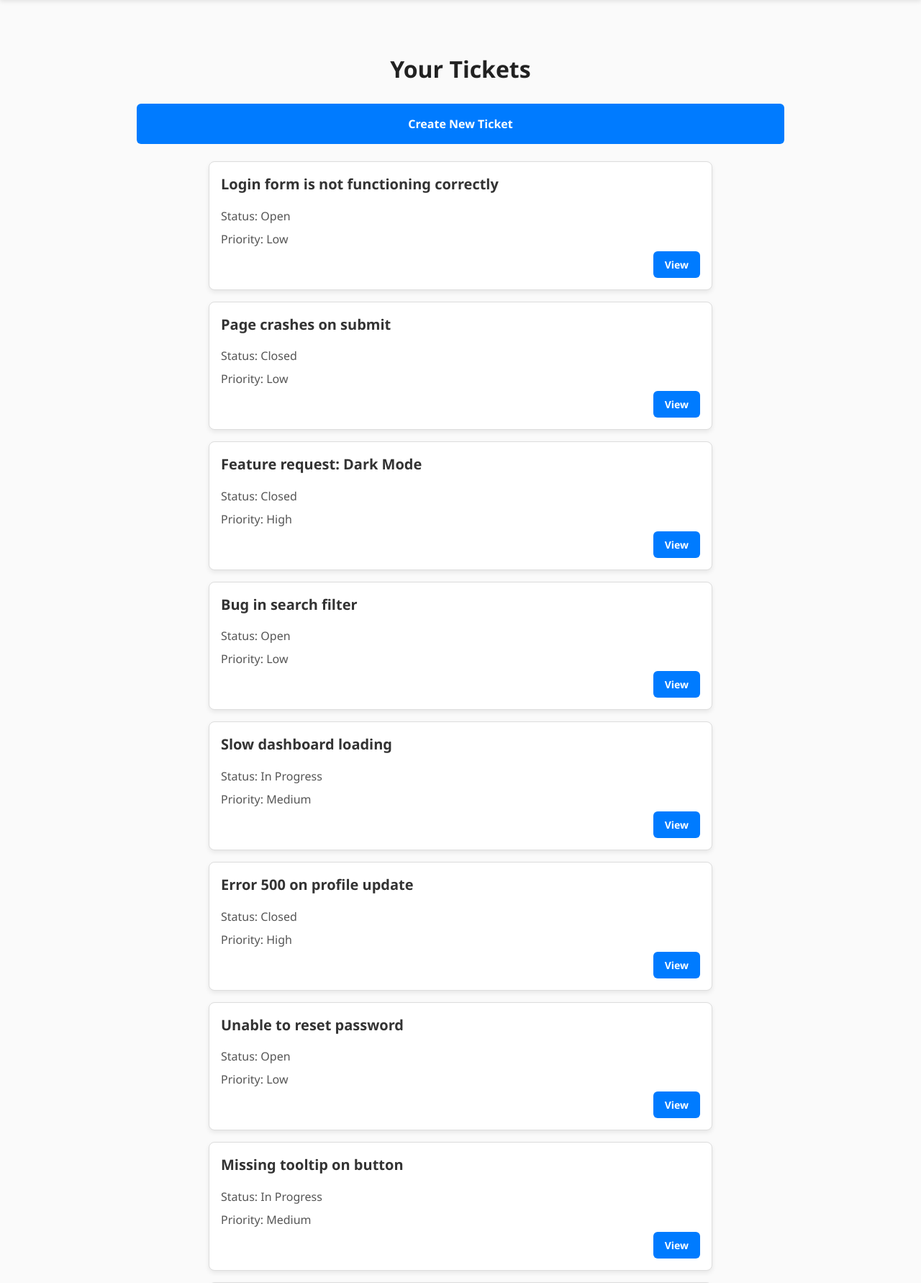
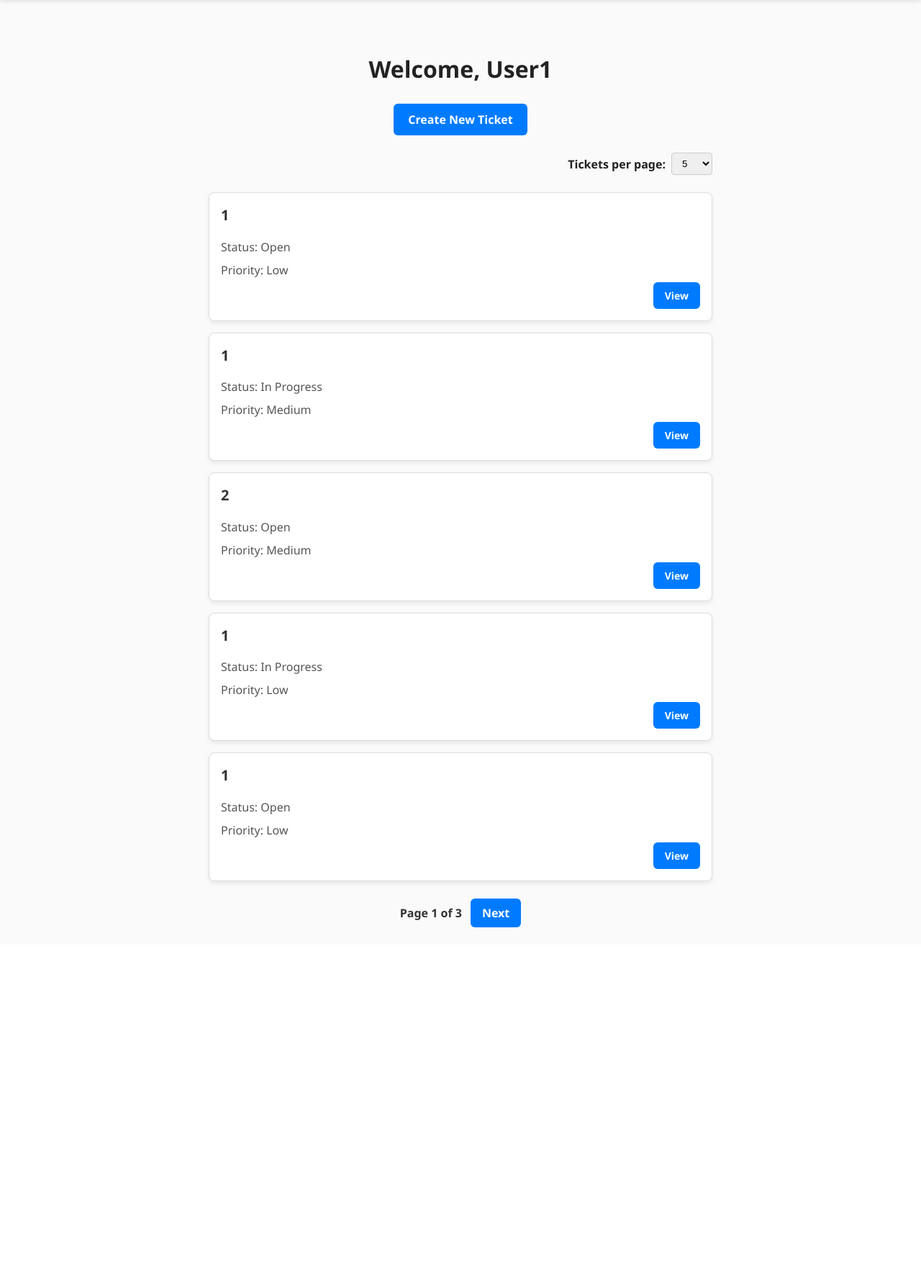
Before and after one commit to rcsgrv/HelpDeskTicketingSystem, a Flask app: page / in a window 1280 px wide. Shown: the part 58-1840 px from the top of the page at 72% size. After the commit the page ends 1346 px from the top, so only its background shows below. Run offline with Flask 3, Linux system fonts and the light colour scheme; a user stored in the database is signed in.

Commit message:
Added pagination. Added the ability for forms to retain inputted information if validation fails. Altered SCSS to make pagination look better on the page. Altered SCSS to fix the width of the create new ticket button.

```diff
--- a/HelpDeskTicketingSystem/static/main.css
+++ b/HelpDeskTicketingSystem/static/main.css
@@ -67,11 +67,9 @@
   margin: 0;
   padding: 0;
 }
-
 .navbar-links li {
   margin-left: 16px;
 }
-
 .navbar-links a {
   display: block;
   padding: 14px 16px;
@@ -81,7 +79,6 @@
   border-radius: 4px;
   transition: background-color 0.2s;
 }
-
 .navbar-links a:hover {
   background-color: #0056b3;
 }
@@ -143,6 +140,84 @@
 .form textarea {
   min-height: 100px;
   resize: vertical;
+}
+
+.create-ticket-wrapper {
+  text-align: center;
+  margin: 24px 0;
+}
+
+.btn-new-ticket {
+  display: inline-block;
+  background-color: #007bff;
+  color: #fff;
+  padding: 10px 20px;
+  font-size: 1rem;
+  font-weight: 600;
+  border: none;
+  border-radius: 6px;
+  cursor: pointer;
+  transition: background-color 0.2s ease;
+}
+.btn-new-ticket:hover, .btn-new-ticket:focus {
+  background-color: #0056b3;
+  color: #fff;
+  text-decoration: none;
+}
+
+.per-page-form-wrapper {
+  display: flex;
+  justify-content: flex-end;
+  max-width: 700px;
+  margin: 0 16px 0 100px;
+  padding: 0;
+}
+
+.per-page-form {
+  display: flex;
+  justify-content: flex-end;
+  align-items: center;
+  gap: 8px;
+  font-weight: 600;
+  margin: 0;
+  margin-left: 32px;
+}
+
+.per-page-form label {
+  margin: 0;
+  font-weight: 600;
+}
+
+.per-page-form select {
+  padding: 6px 10px;
+  border-radius: 4px;
+  border: 1px solid #ccc;
+}
+
+.pagination {
+  display: flex;
+  justify-content: center;
+  align-items: center;
+  gap: 12px;
+  margin-top: 24px;
+  font-weight: 600;
+  color: #333;
+  font-size: 1rem;
+}
+.pagination a.btn {
+  background-color: #007bff;
+  color: #fff;
+  padding: 8px 16px;
+  border-radius: 6px;
+  border: none;
+  font-weight: 700;
+  text-decoration: none;
+  cursor: pointer;
+  transition: background-color 0.2s;
+}
+.pagination a.btn:hover, .pagination a.btn:focus {
+  background-color: #0056b3;
+  outline: none;
 }
 
 .list-group {
--- a/HelpDeskTicketingSystem/static/main.scss
+++ b/HelpDeskTicketingSystem/static/main.scss
@@ -69,13 +69,12 @@
   list-style: none;
   margin: 0;
   padding: 0;
-}
 
-.navbar-links li {
+  li {
     margin-left: 16px;
   }
 
-.navbar-links a {
+  a {
     display: block;
     padding: 14px 16px;
     color: #fff;
@@ -83,10 +82,11 @@
     font-weight: 600;
     border-radius: 4px;
     transition: background-color 0.2s;
+
+    &:hover {
+      background-color: #0056b3;
     }
-
-.navbar-links a:hover {
-  background-color: #0056b3;
+  }
 }
 
 .alert {
@@ -150,6 +150,89 @@
   textarea {
     min-height: 100px;
     resize: vertical;
+  }
+}
+
+.create-ticket-wrapper {
+  text-align: center;
+  margin: 24px 0;
+}
+
+.btn-new-ticket {
+  display: inline-block;
+  background-color: #007bff;
+  color: #fff;
+  padding: 10px 20px;
+  font-size: 1rem;
+  font-weight: 600;
+  border: none;
+  border-radius: 6px;
+  cursor: pointer;
+  transition: background-color 0.2s ease;
+
+  &:hover,
+  &:focus {
+    background-color: #0056b3;
+    color: #fff;
+    text-decoration: none;
+  }
+}
+
+.per-page-form-wrapper {
+  display: flex;
+  justify-content: flex-end;
+  max-width: 700px;
+  margin: 0 16px 0 100px;
+  padding: 0;
+}
+
+.per-page-form {
+  display: flex;
+  justify-content: flex-end;
+  align-items: center;
+  gap: 8px;
+  font-weight: 600;
+  margin: 0;
+  margin-left: 32px;
+}
+
+.per-page-form label {
+  margin: 0;
+  font-weight: 600;
+}
+
+.per-page-form select {
+  padding: 6px 10px;
+  border-radius: 4px;
+  border: 1px solid #ccc;
+}
+
+.pagination {
+  display: flex;
+  justify-content: center;
+  align-items: center;
+  gap: 12px;
+  margin-top: 24px;
+  font-weight: 600;
+  color: #333;
+  font-size: 1rem;
+
+  a.btn {
+    background-color: #007bff;
+    color: #fff;
+    padding: 8px 16px;
+    border-radius: 6px;
+    border: none;
+    font-weight: 700;
+    text-decoration: none;
+    cursor: pointer;
+    transition: background-color 0.2s;
+
+    &:hover,
+    &:focus {
+      background-color: #0056b3;
+      outline: none;
+    }
   }
 }
 
@@ -260,7 +343,6 @@
   }
 }
 
-
 .ticket-card--details {
   background-color: #f9f9f9;
   padding: 2rem;
--- a/HelpDeskTicketingSystem/templates/home.html
+++ b/HelpDeskTicketingSystem/templates/home.html
@@ -1,18 +1,29 @@
 {% extends "base.html" %}
-{% block title %} Help Desk Home {% endblock %}
+{% block title %} Dashboard {% endblock %}
 
 {% block content %}
-  <h1 class="page-title">Your Tickets</h1>
+  <h1 class="page-title">Welcome, {{ user.forename }}</h1>
 
-  <div class="btn-group">
-    <a href="{{ url_for('tickets.create_ticket') }}" class="btn btn-primary">Create New Ticket</a>
+  <div class="create-ticket-wrapper">
+    <a href="{{ url_for('tickets.create_ticket') }}" class="btn btn-primary btn-new-ticket">Create New Ticket</a>
+  </div>
+
+  <div class="per-page-form-wrapper">
+  <form method="get" action="{{ url_for('home.home') }}" class="per-page-form">
+    <label for="per_page">Tickets per page:</label>
+    <select name="per_page" id="per_page" onchange="this.form.submit()">
+      {% for option in [5, 10, 15, 20] %}
+        <option value="{{ option }}" {% if per_page == option %}selected{% endif %}>{{ option }}</option>
+      {% endfor %}
+    </select>
+  </form>
   </div>
 
   <br>
 
-  {% if tickets %}
+  {% if tickets.items %}
     <div class="list-group">
-      {% for ticket in tickets %}
+      {% for ticket in tickets.items %}
         <div class="ticket-card ticket-card--list">
           <div class="ticket-content">
             <h2>{{ ticket.subject }}</h2>
@@ -23,6 +34,18 @@
         </div>
       {% endfor %}
     </div>
+
+    <div class="pagination">
+      {% if tickets.has_prev %}
+        <a href="{{ url_for('home.home', page=tickets.prev_num, per_page=per_page) }}" class="btn btn-secondary">Previous</a>
+      {% endif %}
+
+      Page {{ tickets.page }} of {{ tickets.pages }}
+
+      {% if tickets.has_next %}
+        <a href="{{ url_for('home.home', page=tickets.next_num, per_page=per_page) }}" class="btn btn-secondary">Next</a>
+      {% endif %}
+    </div>
   {% else %}
     <p class="no-tickets">No tickets are associated with this user.</p>
   {% endif %}
--- a/HelpDeskTicketingSystem/views/home.py
+++ b/HelpDeskTicketingSystem/views/home.py
@@ -1,4 +1,4 @@
-from flask import Blueprint, render_template
+from flask import Blueprint, render_template, request
 from flask_login import login_required, current_user
 from HelpDeskTicketingSystem.models.TicketModel import Ticket
 
@@ -7,8 +7,12 @@
 @home_bp.route('/')
 @login_required
 def home():
+    page = request.args.get('page', 1, type=int)
+    per_page = request.args.get('per_page', 5, type=int)
+
     if current_user.account_type == 'admin':
-        tickets = Ticket.query.all()
+        tickets = Ticket.query.order_by(Ticket.id.desc()).paginate(page=page, per_page=per_page)
     else:
-        tickets = Ticket.query.filter_by(user_id=current_user.id).all()
-    return render_template("home.html", user=current_user, tickets=tickets)
+        tickets = Ticket.query.filter_by(user_id=current_user.id).order_by(Ticket.id.desc()).paginate(page=page, per_page=per_page)
+
+    return render_template("home.html", user=current_user, tickets=tickets, per_page=per_page)
--- a/main.py
+++ b/main.py
@@ -3,4 +3,4 @@
 app = create_app()
 
 if __name__ == '__main__':
-    app.run()
+    app.run(debug=True)
```
Also changed, not shown: HelpDeskTicketingSystem/templates/create_ticket.html (+14 -11 lines), HelpDeskTicketingSystem/views/tickets.py (+90 -34 lines), instance/helpdeskticketingsystem.db, 1 other file. Lines whose indentation alone changed are shown as unchanged.
